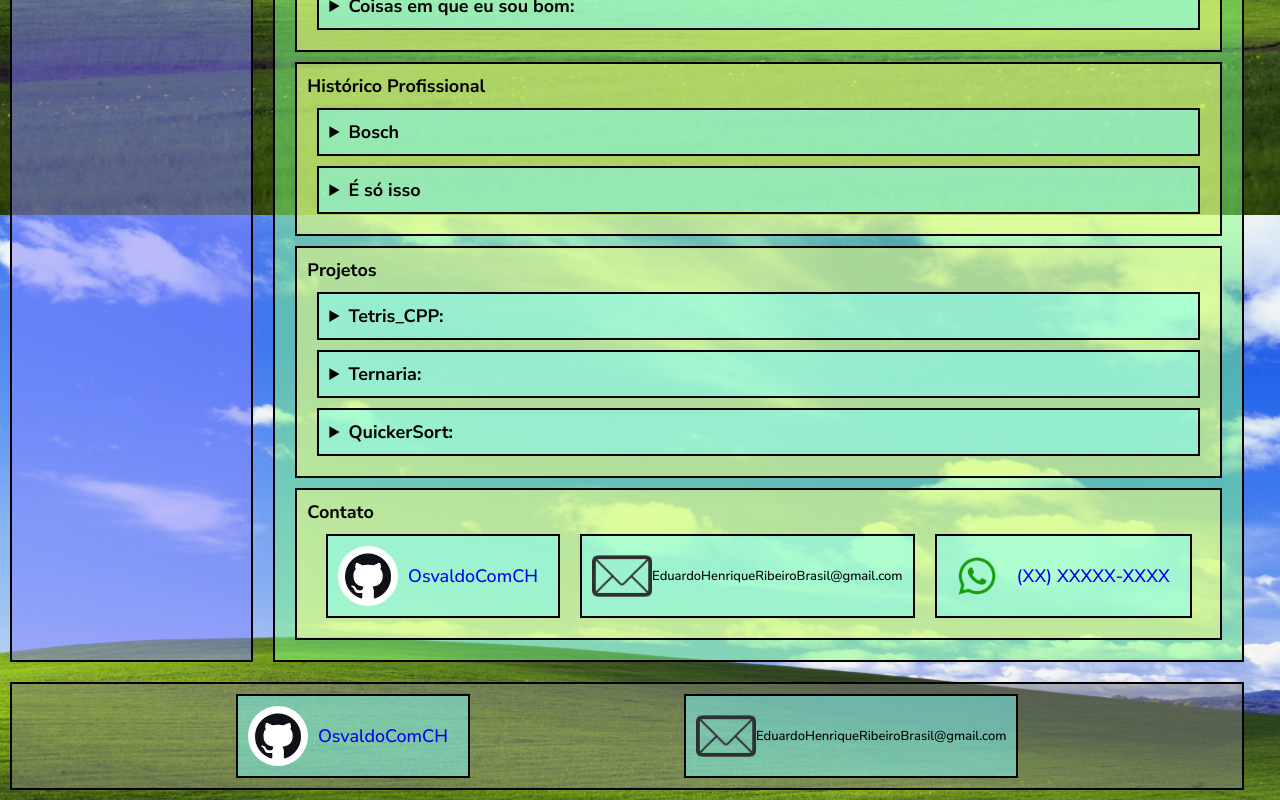
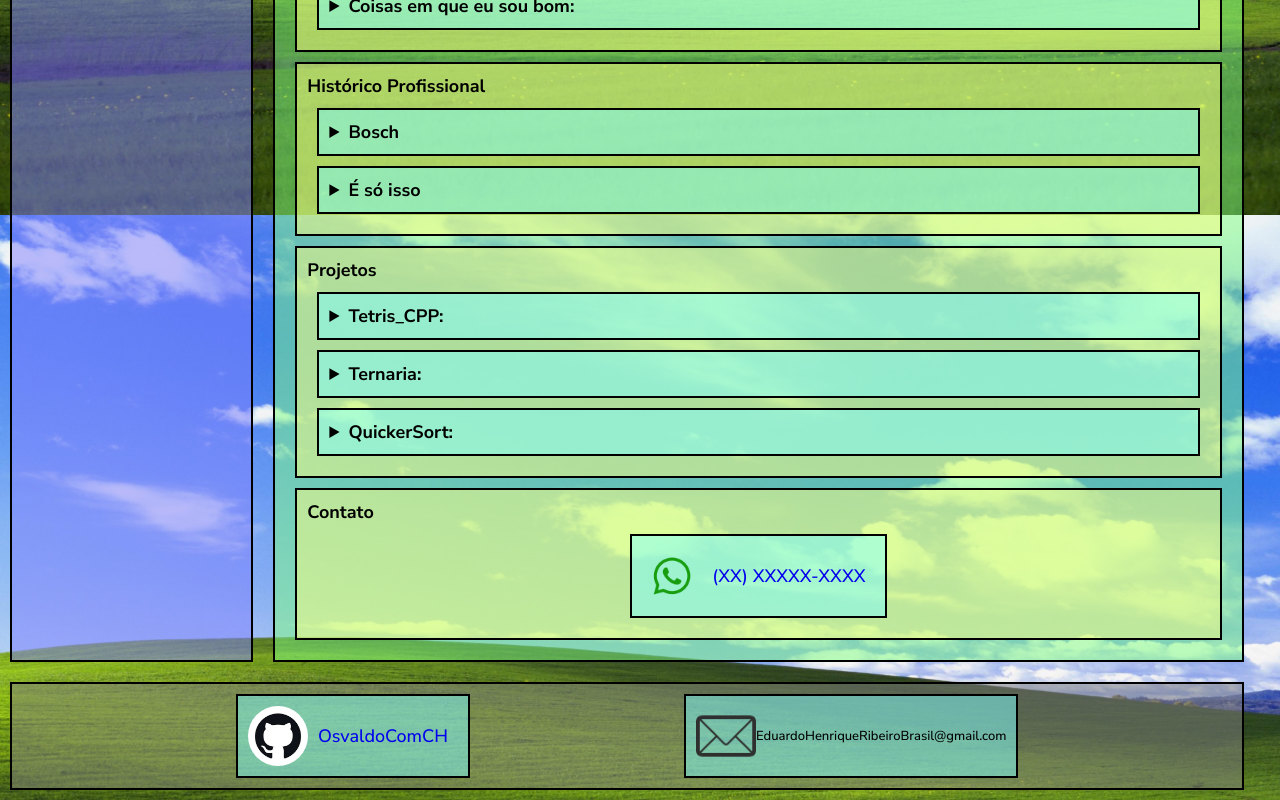
Before and after one commit to OsvaldoSemCH/MS-, a React (Vite) app: page / in a window 1280 px wide. Shown: the part 585-1385 px from the top of the page. Built offline with nearby package versions, Linux system fonts and the light colour scheme.

Commit message:
Site pronto para deploy

```diff
--- a/src/App.jsx
+++ b/src/App.jsx
@@ -182,25 +182,6 @@ function App() {
                 Contato
               </p>
               <div className={`${style.f}`}>
-                <a target='_blank' href="https://github.com/OsvaldoComCH">
-                  <figure className={`${style.p10} ${style.m10} ${style.b} ${style.f2}`}>
-                        <img
-                            src={Github}
-                            alt="Github"
-                            className={`${style.FotoRedonda}`}
-                            width="60px"
-                        />
-                      <figcaption className={`${style.p10} ${style.text1}`}>OsvaldoComCH</figcaption>
-                    </figure>
-                </a>
-                <figure className={`${style.p10} ${style.m10} ${style.b} ${style.f2}`}>
-                    <img
-                        src={mail}
-                        alt="Email"
-                        width="60px"
-                    />
-                  <figcaption className={`${style.text1}`} style={{fontSize: 'small'}}>EduardoHenriqueRibeiroBrasil@gmail.com</figcaption>
-                </figure>
                 <a target='_blank' href="https://wa.me/5543999999999">
                   <figure className={`${style.p10} ${style.m10} ${style.b} ${style.f2}`}>
                         <img
```
